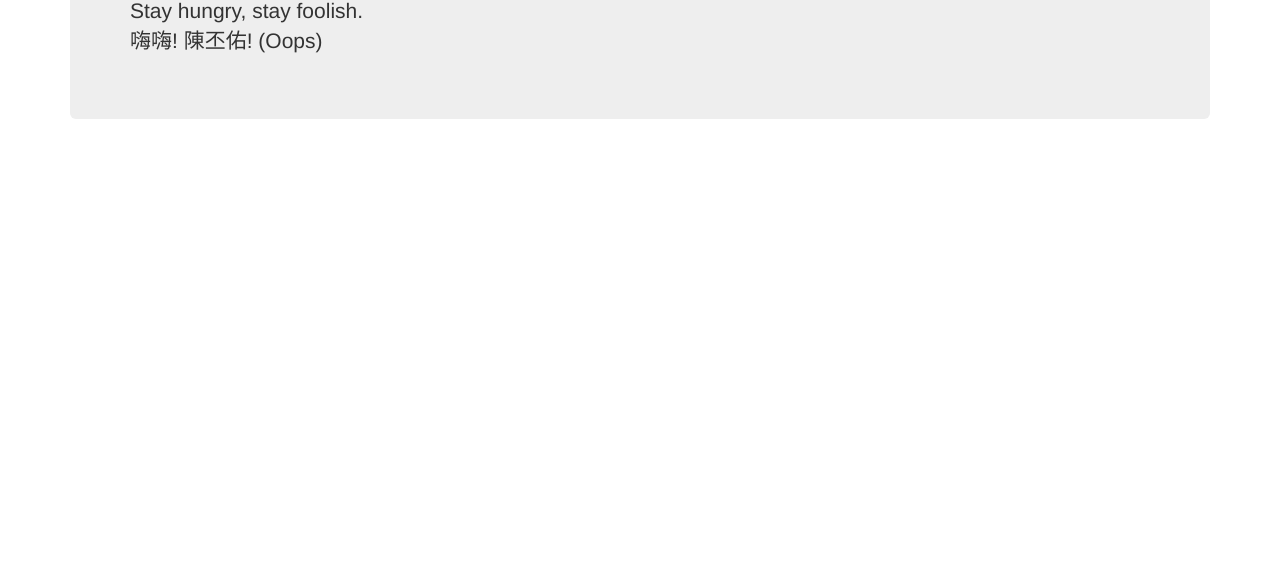
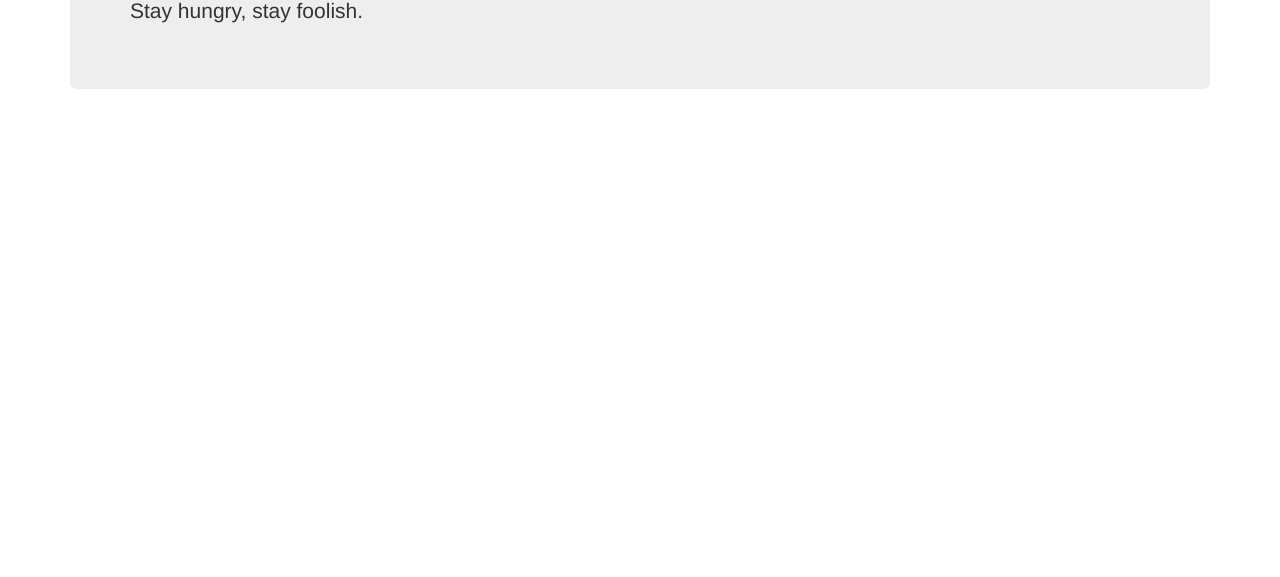
Before and after one commit to henrybear327/henrybear327, a plain HTML site: page index.html in a window 1280 px wide. Shown: the part 223-800 px from the top of the page. Drawn offline with nearby package versions, Linux system fonts and the light colour scheme.

Commit message:
Update index.html

```diff
--- a/index.html
+++ b/index.html
@@ -69,9 +69,7 @@
       <div class="jumbotron">
         <h1>Welcome</h1>
         <p>
-            Stay hungry, stay foolish.<br>
-
-            嗨嗨! 陳丕佑! (Oops)
+            Stay hungry, stay foolish.
         </p>
       </div>
 
```
